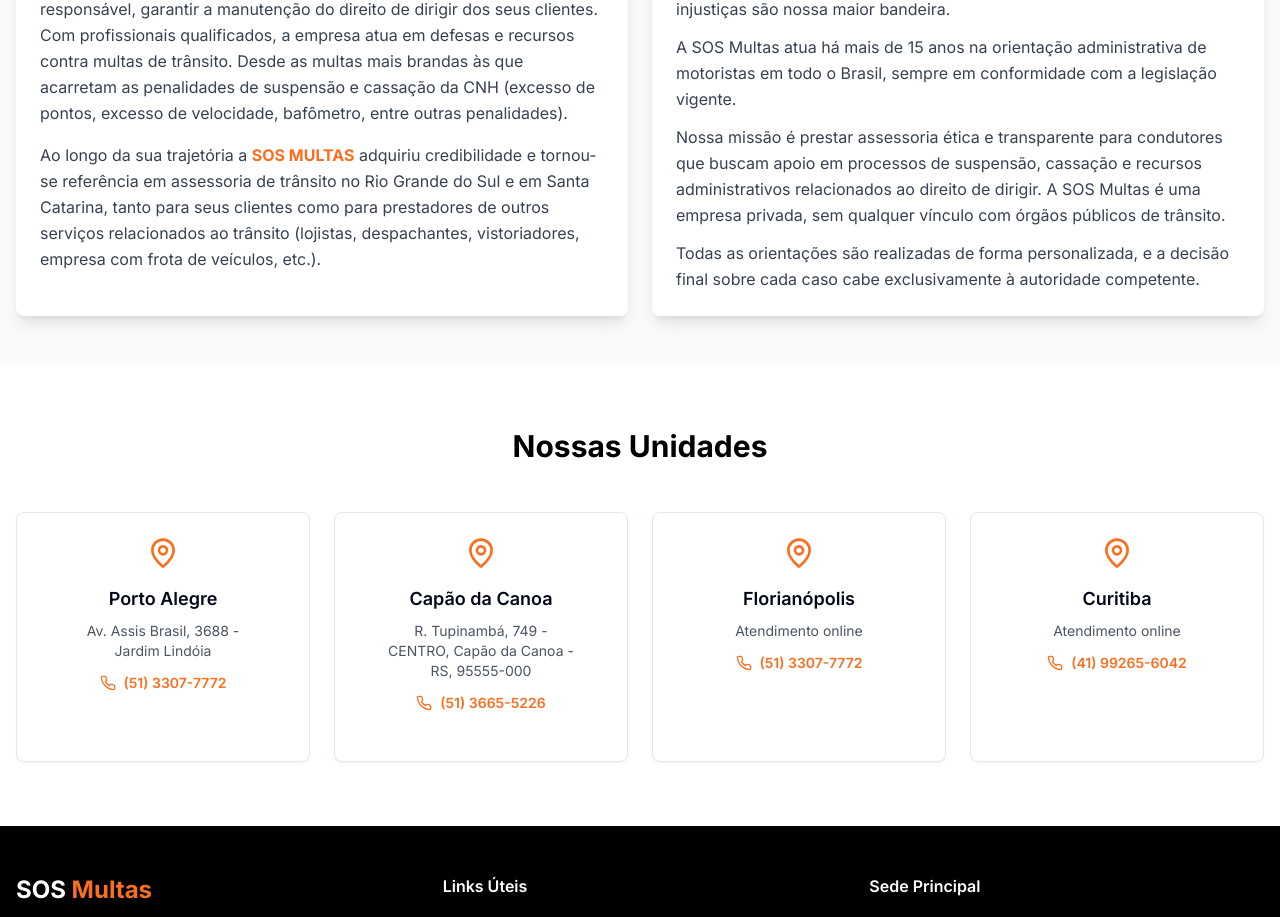
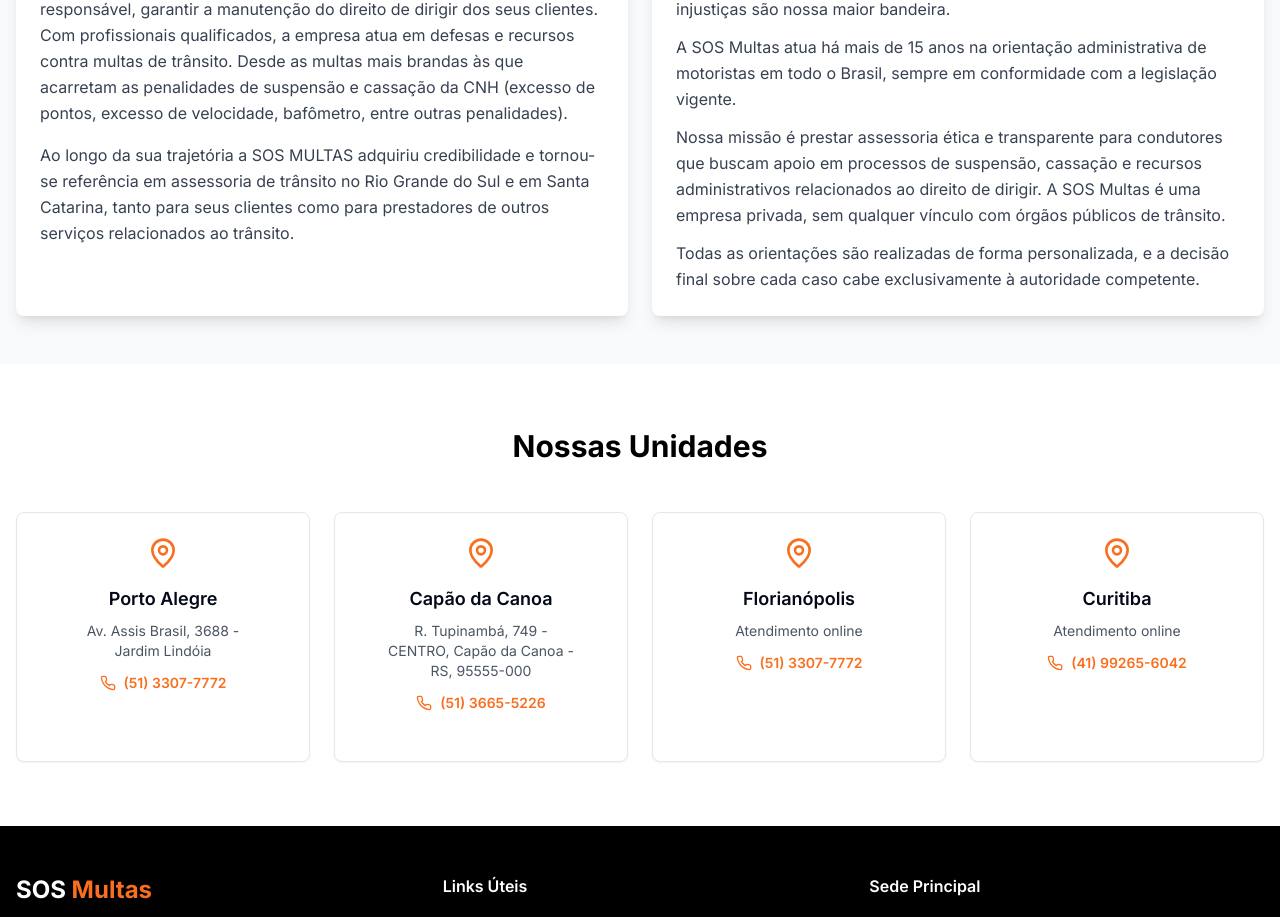
Before and after one commit to brendonalcantara97/multa-lead-flow, a React (Vite) app: page / in a window 1280 px wide. Shown: the part 2432-3349 px from the top of the page. Built offline with nearby package versions, Linux system fonts and the light colour scheme.

Commit message:
Update text
Update the text content of the paragraph to include "SOS MULTAS" and remove the parenthetical examples.

```diff
--- a/src/pages/Index.tsx
+++ b/src/pages/Index.tsx
@@ -536,7 +536,7 @@ const Index = () => {
                 A <strong className="text-orange-500">SOS MULTAS - Assessoria de Trânsito</strong>, surgiu em 2007 para, de forma responsável, garantir a manutenção do direito de dirigir dos seus clientes. Com profissionais qualificados, a empresa atua em defesas e recursos contra multas de trânsito. Desde as multas mais brandas às que acarretam as penalidades de suspensão e cassação da CNH (excesso de pontos, excesso de velocidade, bafômetro, entre outras penalidades).
               </p>
               <p className="text-gray-700 text-base leading-relaxed mt-4">
-                Ao longo da sua trajetória a <strong className="text-orange-500">SOS MULTAS</strong> adquiriu credibilidade e tornou-se referência em assessoria de trânsito no Rio Grande do Sul e em Santa Catarina, tanto para seus clientes como para prestadores de outros serviços relacionados ao trânsito (lojistas, despachantes, vistoriadores, empresa com frota de veículos, etc.).
+                Ao longo da sua trajetória a SOS MULTAS adquiriu credibilidade e tornou-se referência em assessoria de trânsito no Rio Grande do Sul e em Santa Catarina, tanto para seus clientes como para prestadores de outros serviços relacionados ao trânsito.
               </p>
             </div>
 
```
